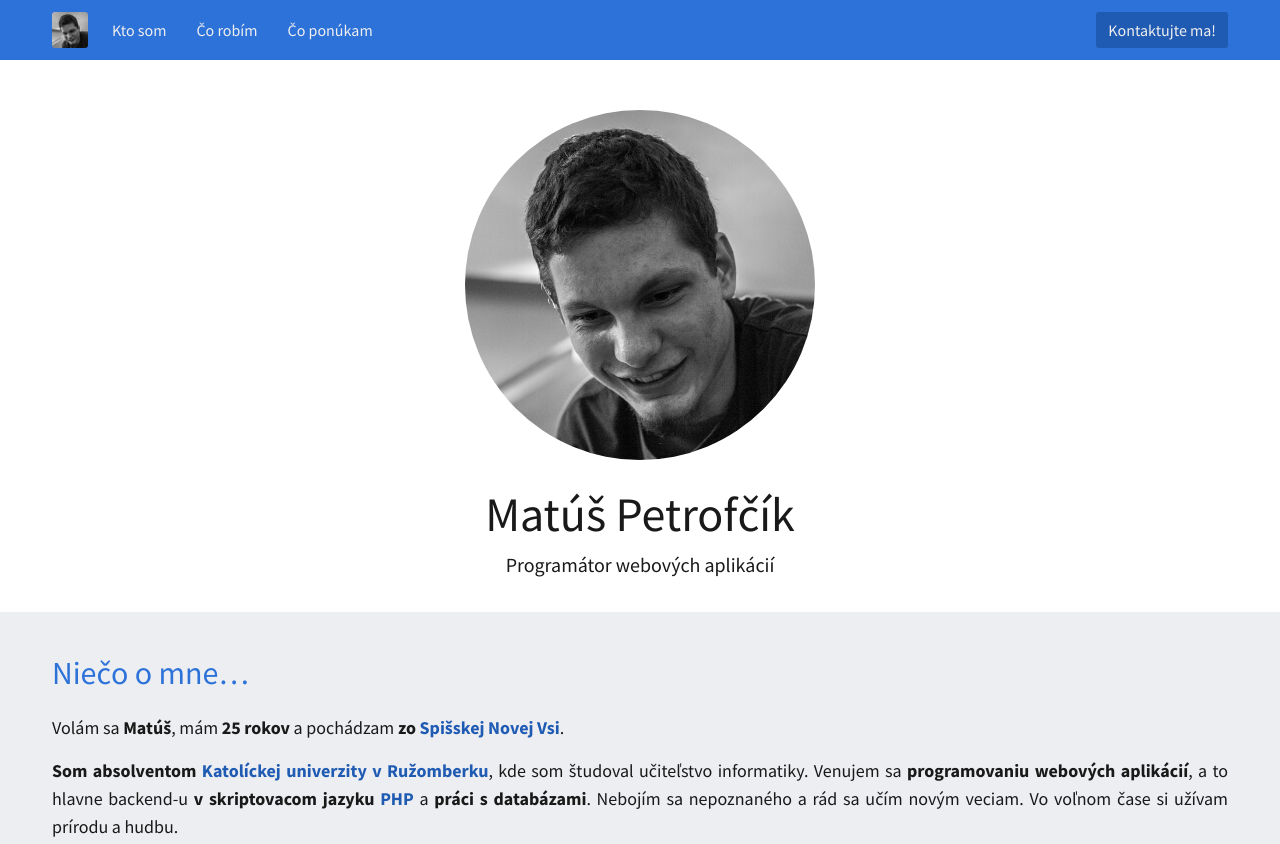
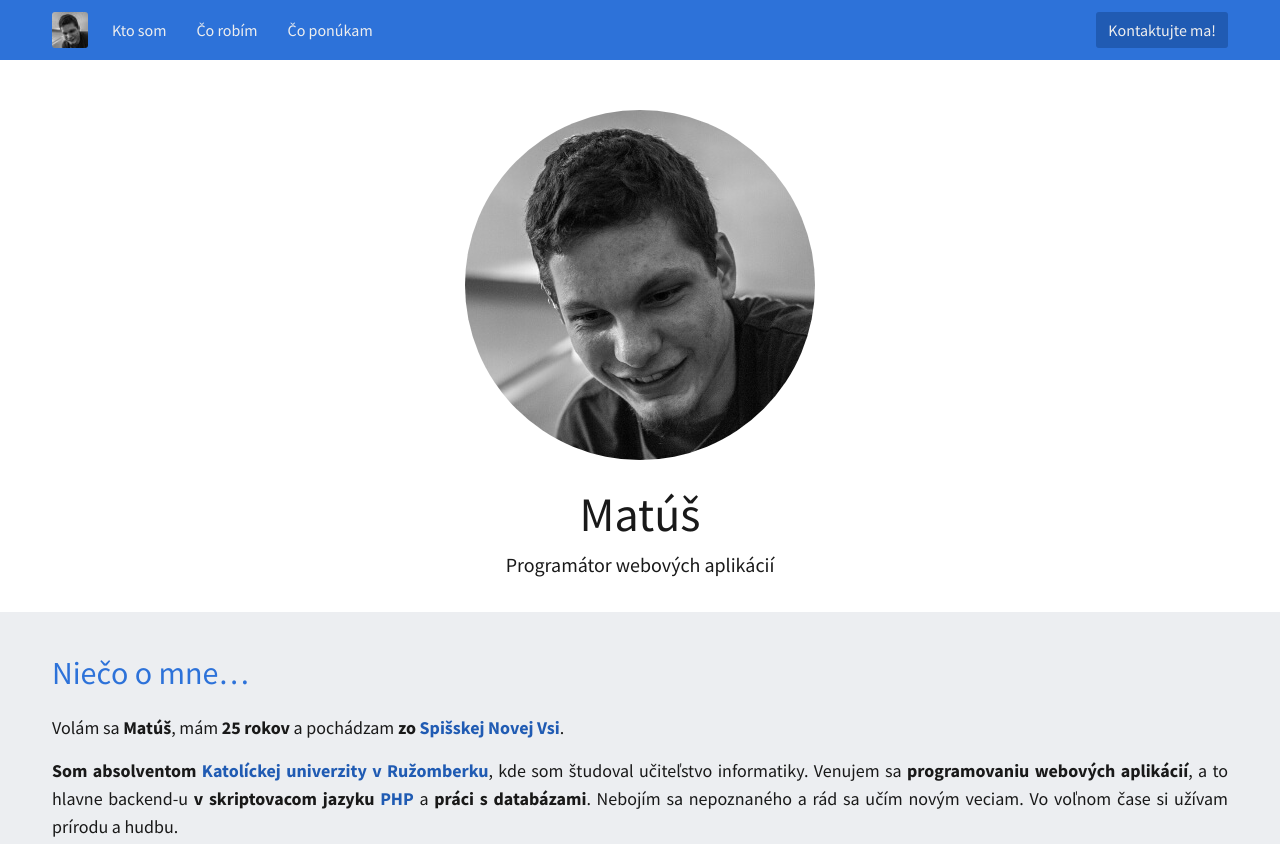
Before and after one commit to petrofcikmatus/petrofcikmatus.github.io, a plain HTML site: page index.html in a window 1280 px wide. Shown: the top 844 px of the page. Drawn offline with Linux system fonts and the light colour scheme.

Commit message:
Update index.html
Test

```diff
--- a/index.html
+++ b/index.html
@@ -75,7 +75,7 @@
 <header class="header" id="up">
     <div class="wrapper">
         <div class="header__image"></div>
-        <h1 class="header__title">Matúš Petrofčík</h1>
+        <h1 class="header__title">Matúš</h1>
         <h2 class="header__subtitle">Programátor webových aplikácií</h2>
     </div>
 </header>
```
